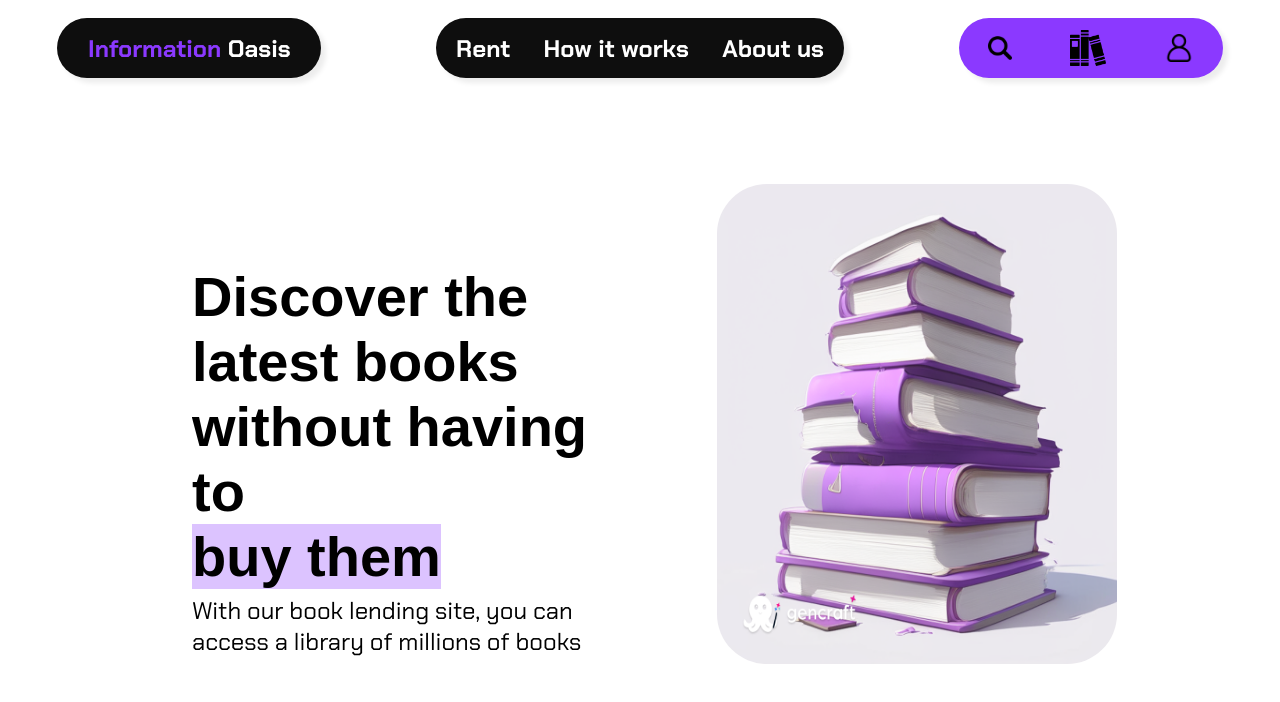
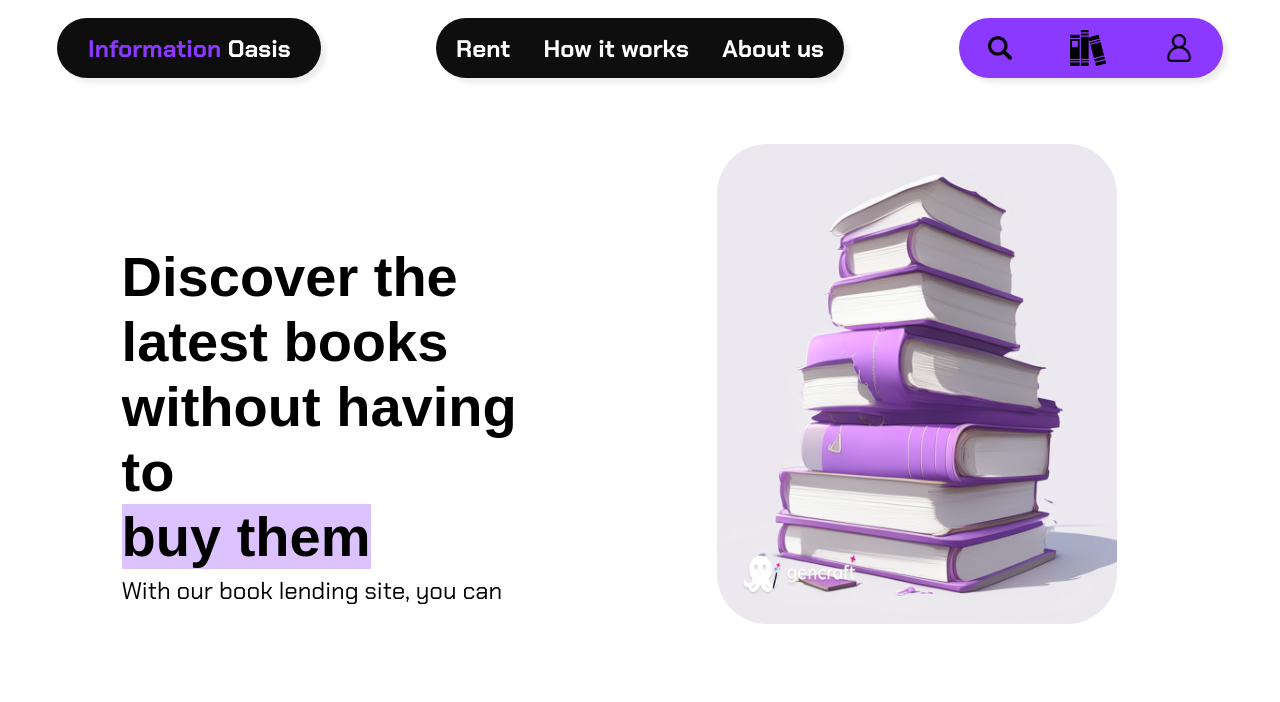
Before and after one commit to rohithc123/library, a React (Create React App) app: page / in a window 1280 px wide. Shown: the top 702 px of the page. Built offline with nearby package versions, Linux system fonts and the light colour scheme.

Commit message:
Some css changes

```diff
--- a/src/styles/homepage.css
+++ b/src/styles/homepage.css
@@ -7,6 +7,8 @@ div {
  margin-top: 5%;
   width: 100vw;
   display: flex;
+  align-items: center;
+  justify-content: center;
   height: 90vh;
 }
 
@@ -15,23 +17,25 @@ div {
   justify-content: center;
   align-items: center;
   width: 50%;
-  height: 100vh;
+  height: 50%;
 }
 
 .left-side-text {
-  width: 50vw;
-  height: 50vh;
-  position: relative;
-  justify-content: center;
-  align-items: center;
-  margin-left:20%;
+  width: 90%;
+  height: 100%;
+  /* margin-top: 40%; */
+  /* display: grid; */
+  /* position: relative; */
+  /* justify-content: center; */
+  /* align-items: center; */
+  margin-left:10%;
 }
 .info-bold {
   margin-left: 10%;
   justify-content: right;
   font-family: "Chakra Pet  ch", sans-serif;
   word-wrap: break-word;
-  width: 70%;
+  width: 80%;
   font-weight: 700;
   font-size: 3.5em;
 }
```
Also changed, not shown: src/styles/working.css (+21 -4 lines).
